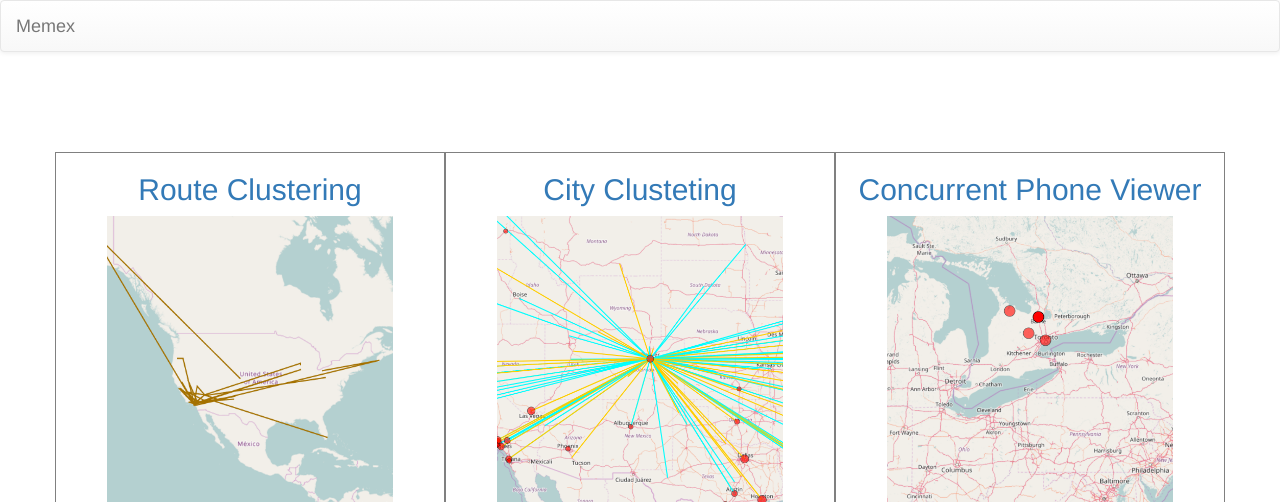
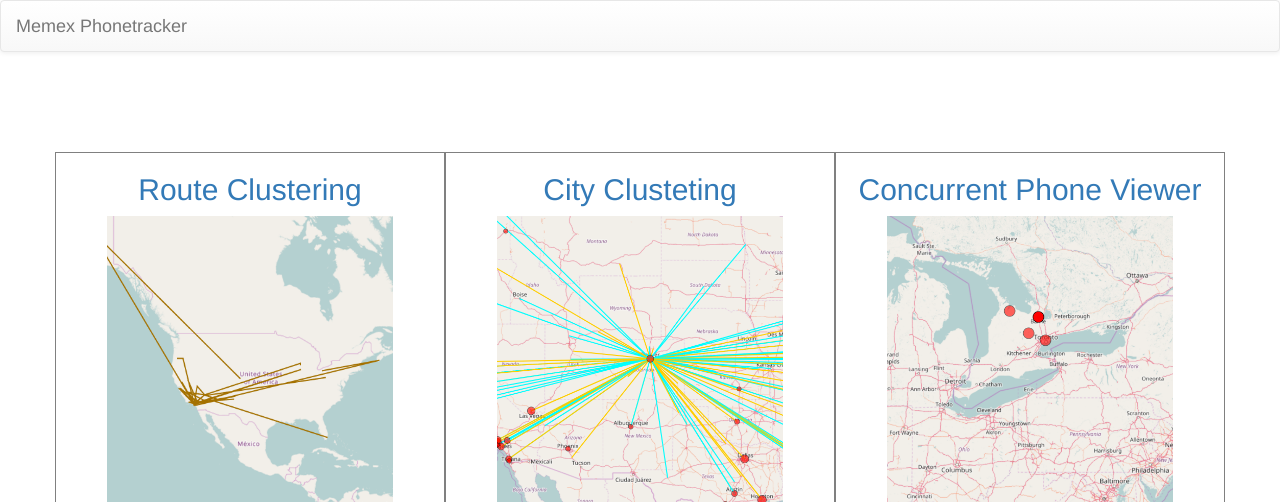
Before and after one commit to nasa-jpl-memex/GeoPath-Clustering, a Flask app: page / in a window 1280 px wide. Shown: the top 502 px of the page. Run offline with Flask 2, Linux system fonts and the light colour scheme; some libraries are stand-ins or nearby versions.

Commit message:
changing project name

```diff
--- a/app/templates/cityclustering.html
+++ b/app/templates/cityclustering.html
@@ -27,7 +27,7 @@
         <span class="icon-bar"></span>
         <span class="icon-bar"></span>
       </button>
-      <a class="navbar-brand" href="{{sub_domain}}/">Memex</a>
+      <a class="navbar-brand" href="{{sub_domain}}/">Memex Phonetracker</a>
     </div>
 
     <!-- Collect the nav links, forms, and other content for toggling -->
--- a/app/templates/concurrent_phone_viewer.html
+++ b/app/templates/concurrent_phone_viewer.html
@@ -27,7 +27,7 @@
         <span class="icon-bar"></span>
         <span class="icon-bar"></span>
       </button>
-      <a class="navbar-brand" href="{{sub_domain}}/">Memex</a>
+      <a class="navbar-brand" href="{{sub_domain}}/">Memex Phonetracker</a>
     </div>
 
     <!-- Collect the nav links, forms, and other content for toggling -->
--- a/app/templates/index.html
+++ b/app/templates/index.html
@@ -18,7 +18,7 @@
         <span class="icon-bar"></span>
         <span class="icon-bar"></span>
       </button>
-      <a class="navbar-brand" href="{{sub_domain}}/">Memex</a>
+      <a class="navbar-brand" href="{{sub_domain}}/">Memex Phonetracker</a>
     </div>
   </div><!-- /.container-fluid -->
 </nav>
--- a/app/templates/routeclustering.html
+++ b/app/templates/routeclustering.html
@@ -27,7 +27,7 @@
         <span class="icon-bar"></span>
         <span class="icon-bar"></span>
       </button>
-      <a class="navbar-brand" href="{{sub_domain}}/">Memex</a>
+      <a class="navbar-brand" href="{{sub_domain}}/">Memex Phonetracker</a>
     </div>
 
     <!-- Collect the nav links, forms, and other content for toggling -->
```
